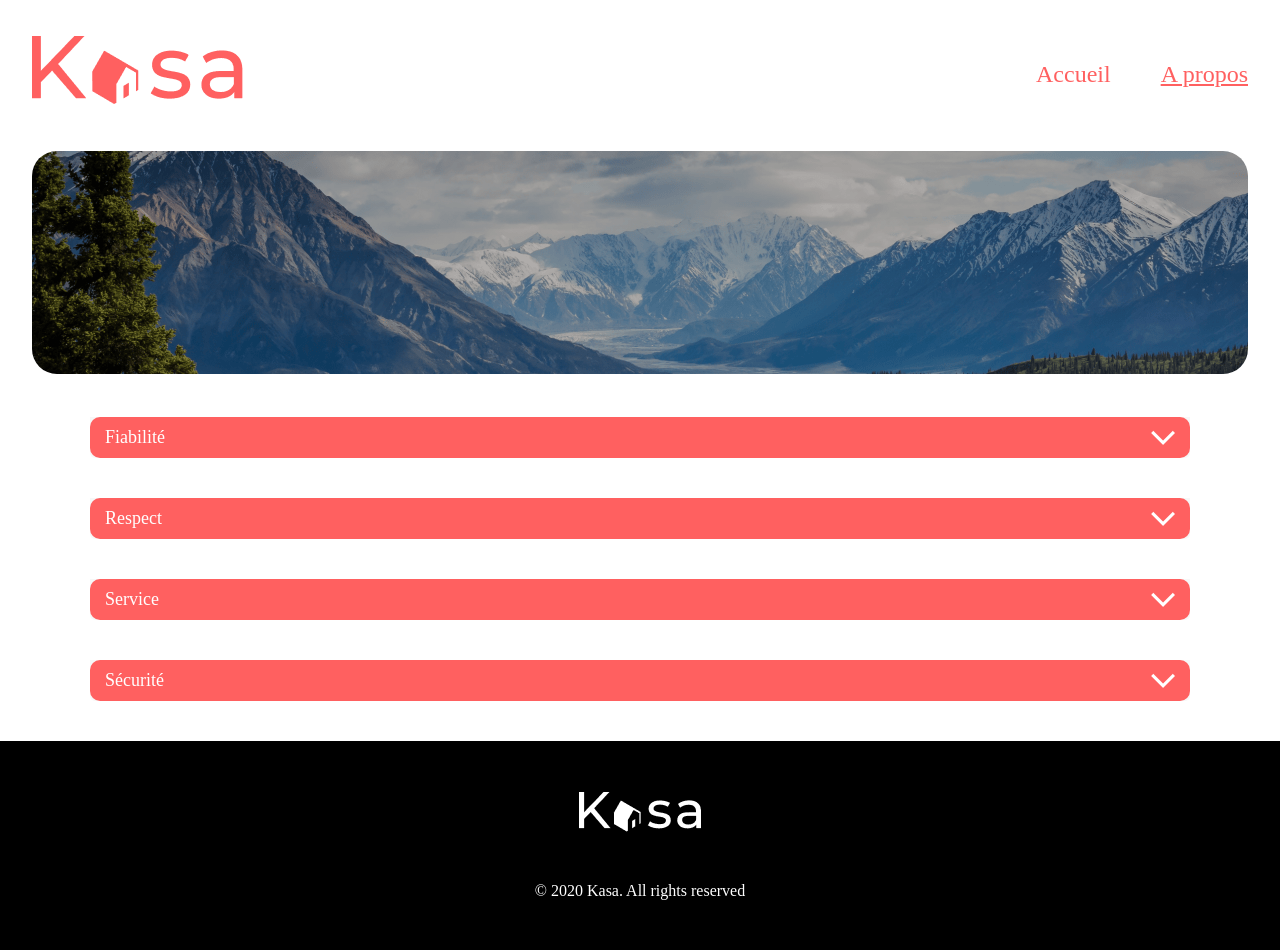
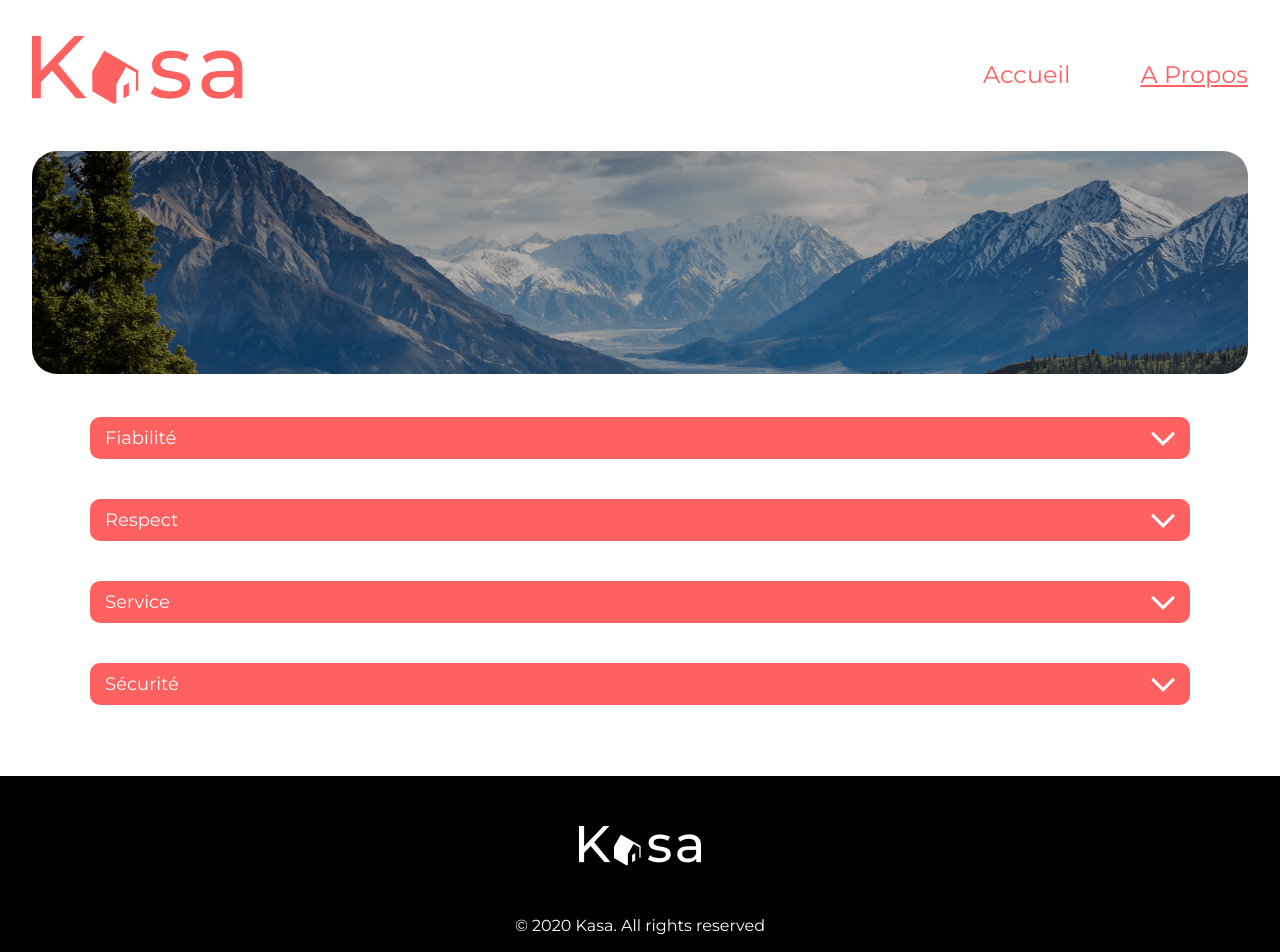
Before and after one commit to LauraFlam/FlamentLaura_7_20032023, a React (Create React App) app in the folder kasa/: page /about in a window 1280 px wide. Shown: the top 952 px of the page. Built offline with nearby package versions, Linux system fonts and the light colour scheme.

Commit message:
Finalisation de Banner, Navbar et Footer

```diff
--- a/kasa/package.json
+++ b/kasa/package.json
@@ -3,14 +3,17 @@
   "version": "0.1.0",
   "private": true,
   "dependencies": {
+    "@fontsource/montserrat": "^4.5.14",
     "@testing-library/jest-dom": "^5.16.5",
     "@testing-library/react": "^13.4.0",
     "@testing-library/user-event": "^13.5.0",
+    "axios": "^1.4.0",
     "react": "^18.2.0",
     "react-dom": "^18.2.0",
     "react-router-dom": "^6.9.0",
     "react-scripts": "5.0.1",
     "sass": "^1.60.0",
+    "typeface-montserrat": "^1.1.13",
     "web-vitals": "^2.1.4"
   },
   "scripts": {
--- a/kasa/src/Styles/base/base.scss
+++ b/kasa/src/Styles/base/base.scss
@@ -15,10 +15,17 @@ li{
     list-style: none;
 }
 
+html{
+    height: 100%;
+}
+
 body{
     max-width: 1440px;
     padding-top: 40px;
+    padding-bottom: 15em;
     margin: 0 auto;
+    min-height: 100vh;
+    position: relative;
     @media screen and (max-width: 500px) {
         padding-top: 20px;
     }
--- a/kasa/src/components/Banner/Banner.js
+++ b/kasa/src/components/Banner/Banner.js
@@ -17,7 +17,7 @@ export default function Banner() {
 
 	return (
 		<section className={aboutPage ? 'banner_about' : 'banner'}>
-			{!aboutPage && <p>Chez vous, partout et ailleurs</p>}
+			{!aboutPage && <p>Chez vous, <br/>partout et ailleurs</p>}
 		</section>
 	)
 }
--- a/kasa/src/components/Banner/Banner.scss
+++ b/kasa/src/components/Banner/Banner.scss
@@ -14,6 +14,9 @@
     @media screen and (max-width: 550px){
         margin: 20px auto;
         height: 120px;
+        border-radius: 10px;
+        display: flex;
+        justify-content: flex-start;
     }
     &_about{
         position: relative;
@@ -35,4 +38,10 @@
         font-size: clamp(20px, 4vw, 48px);
         font-weight: 500;
     }
+    br{
+        display:none;
+        @media screen and (max-width: 550px){
+        display: inherit;
+        }
+    }
 }
--- a/kasa/src/components/Footer/Footer.scss
+++ b/kasa/src/components/Footer/Footer.scss
@@ -6,7 +6,16 @@
     width: 100%;
     height: 209px;
     background-color: #000;
+    margin-top: 30px;
+    position: absolute;
+    bottom: 0;
+    left:0;
+
     &_copyright{
         color: $color-primary;
     }
+    @media screen and (max-width: 550px){
+
+    }
+
 }
--- a/kasa/src/components/Navbar/Navbar.js
+++ b/kasa/src/components/Navbar/Navbar.js
@@ -15,7 +15,7 @@ export default function Navbar() {
                 </li>
                 <li className={currentRoute === '/about' ? 'nav_list_item_active' : 'nav_list_item'}>
                     <Link  to='/about'>
-                        A propos
+                        A Propos
                     </Link>
                 </li>
             </ul>
--- a/kasa/src/components/Navbar/Navbar.scss
+++ b/kasa/src/components/Navbar/Navbar.scss
@@ -2,7 +2,7 @@
 
 .nav_list{
     display: flex;
-    gap: 50px;
+    gap: 70px;
     color: $color-secondary;
     font-size: clamp(12px, 2.5vw, 24px);
     @media screen and (max-width: 700px){
--- a/kasa/src/index.js
+++ b/kasa/src/index.js
@@ -2,6 +2,7 @@ import React from 'react';
 import ReactDOM from 'react-dom/client';
 import App from './App';
 import "./Styles/main.scss";
+import "@fontsource/montserrat";
 
 const root = ReactDOM.createRoot(document.getElementById('root'));
 root.render(
--- a/kasa/src/pages/Error/Error.scss
+++ b/kasa/src/pages/Error/Error.scss
@@ -24,6 +24,7 @@
             display: block;
             text-align: center;
             font-weight: 500;
+            padding-top: 10em;
             font-size: clamp(12px, 2.5vw, 18px);
             text-decoration: underline;
         }
```
Also changed, not shown: 1 other file (tests, documents, lock files or other folders).
